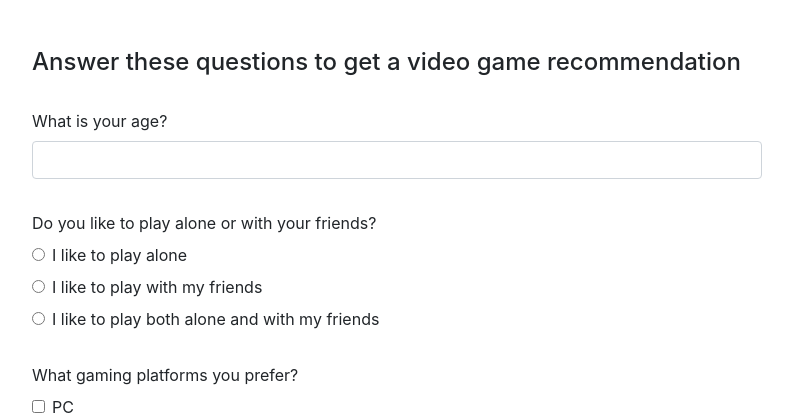
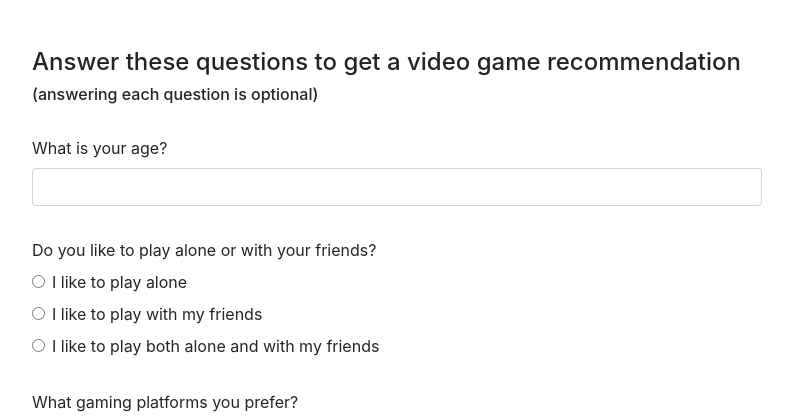
Before and after one commit to UnProgramator/ProiectSE, a Flask app: page / in a window 1280 px wide. Shown: the part 41-461 px from the top of the page, without its empty margins (243-1036 px from the left). Run offline with Flask 2, Linux system fonts and the light colour scheme; parts of the project's set-up code (start-up, migrations or seed data) failed here and were passed over.

Commit message:
Updated index.html

```diff
--- a/SE_core/SE_core/SE_web/templates/index.html
+++ b/SE_core/SE_core/SE_web/templates/index.html
@@ -20,7 +20,8 @@
             <br>
             <br>
 
-        <h1 style="font-size: x-large; margin-bottom: 2rem"> Answer these questions to get a video game recommendation </h1>
+        <h1 style="font-size: x-large"> Answer these questions to get a video game recommendation </h1>
+            <h6 style="margin-bottom: 2rem"> (answering each question is optional) </h6>
 
             <form method="post" action="/">
 
```
